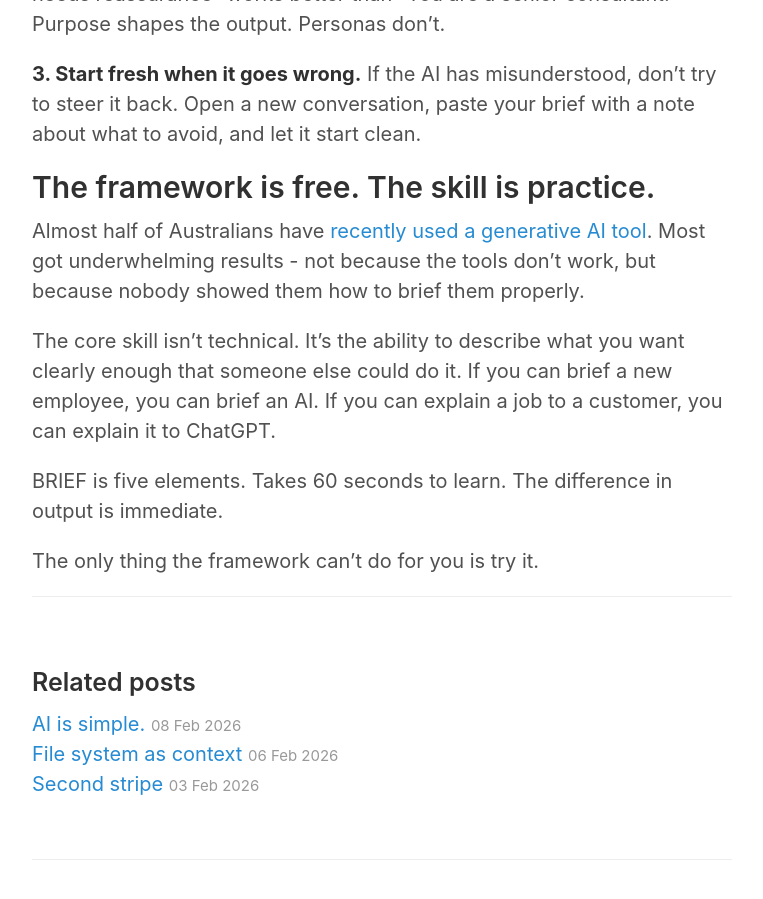
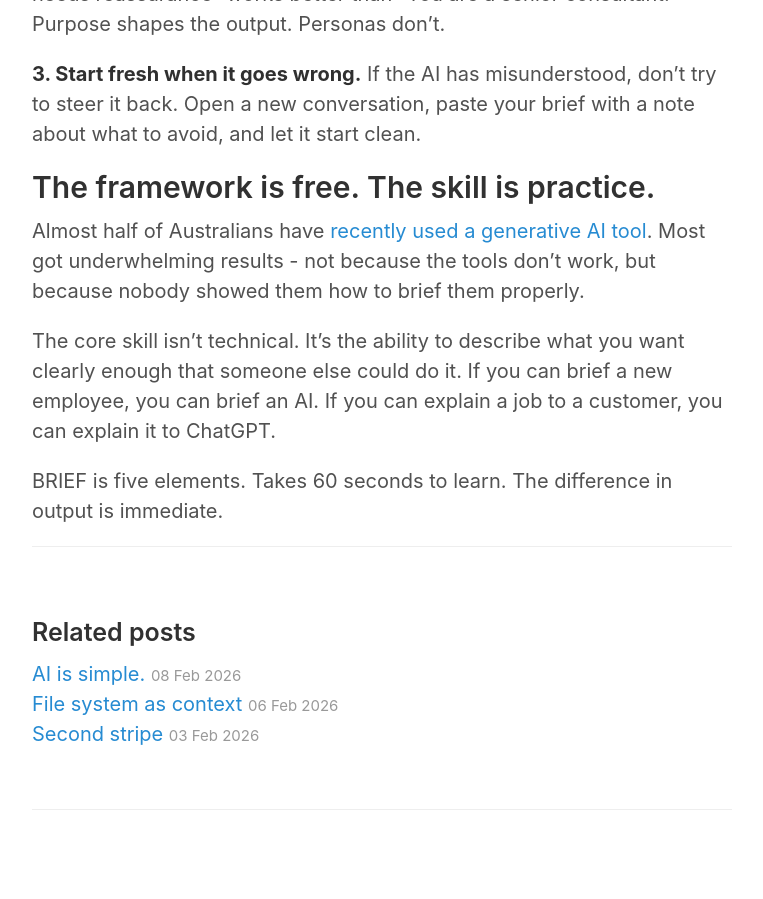
Before and after one commit to teejayen/teejayen.github.io, a Jekyll site: the page built from _posts/2026-02-09-stop-prompting-start-briefing.md, in a window 1280 px wide and 900 px high, scrolled down 6053 px. Shown: the whole window, without its empty margins (258-1021 px from the left). Built offline with Jekyll 4.4.1, drawn with Linux system fonts in a browser that asks for light colours; after the commit the page ends 6903 px from its top, so only the background shows below that.

Commit message:
Remove closing line from BRIEF post
Co-Authored-By: Claude Opus 4.6 <noreply@anthropic.com>

```diff
--- a/_posts/2026-02-09-stop-prompting-start-briefing.md
+++ b/_posts/2026-02-09-stop-prompting-start-briefing.md
@@ -127,5 +127,3 @@ Almost half of Australians have [recently used a generative AI tool](https://dig
 The core skill isn't technical. It's the ability to describe what you want clearly enough that someone else could do it. If you can brief a new employee, you can brief an AI. If you can explain a job to a customer, you can explain it to ChatGPT.
 
 BRIEF is five elements. Takes 60 seconds to learn. The difference in output is immediate.
-
-The only thing the framework can't do for you is try it.
```
